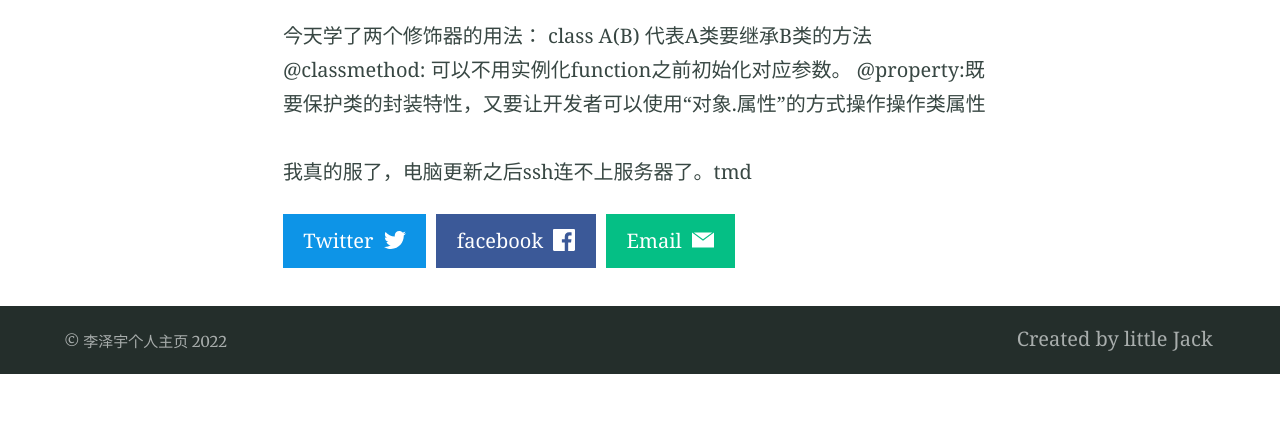
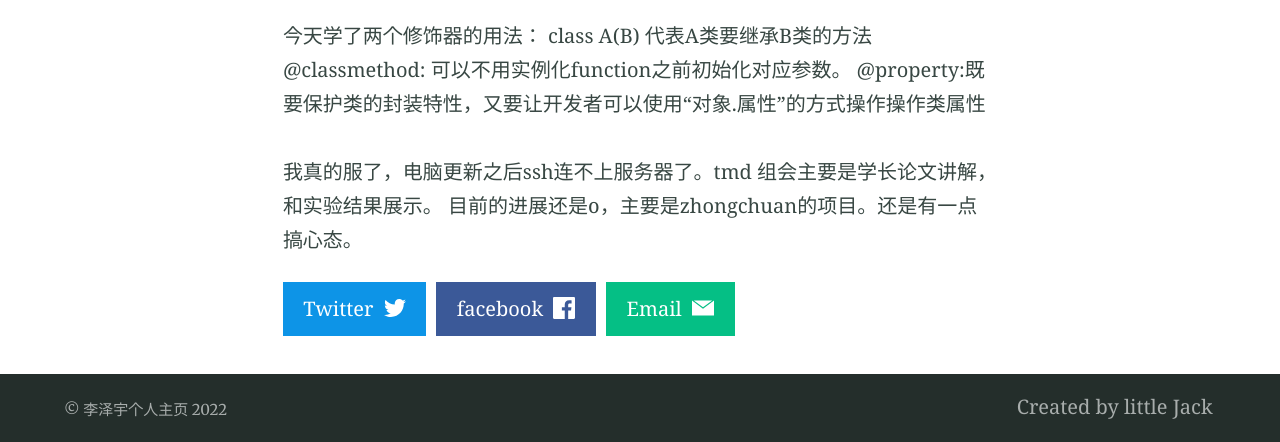
Before and after one commit to lizeyujack/lizeyujack.github.io, a Jekyll site: the page built from _posts/2022-10-15-24.md, in a window 1280 px wide and 900 px high, scrolled down 1035 px, cut to the strip 458-900 px from the top of the window. Built offline with Jekyll 4.4.1, drawn with Linux system fonts in a browser that asks for light colours; before the commit the page ends 1867 px from its top, so only the background shows below that.

Commit message:
Update 2022-10-15-24.md

```diff
--- a/_posts/2022-10-15-24.md
+++ b/_posts/2022-10-15-24.md
@@ -20,3 +20,5 @@ class A(B) 代表A类要继承B类的方法
 @property:既要保护类的封装特性，又要让开发者可以使用“对象.属性”的方式操作操作类属性
 
 我真的服了，电脑更新之后ssh连不上服务器了。tmd
+组会主要是学长论文讲解，和实验结果展示。
+目前的进展还是0，主要是zhongchuan的项目。还是有一点搞心态。
```
